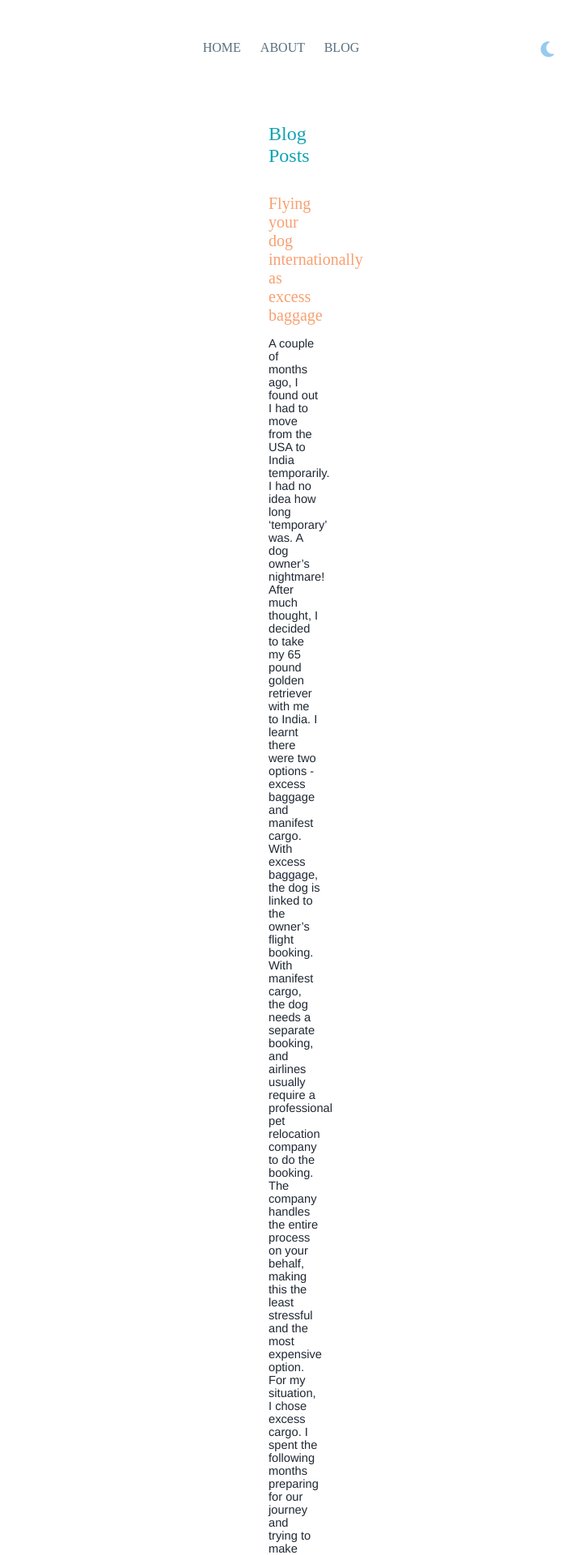
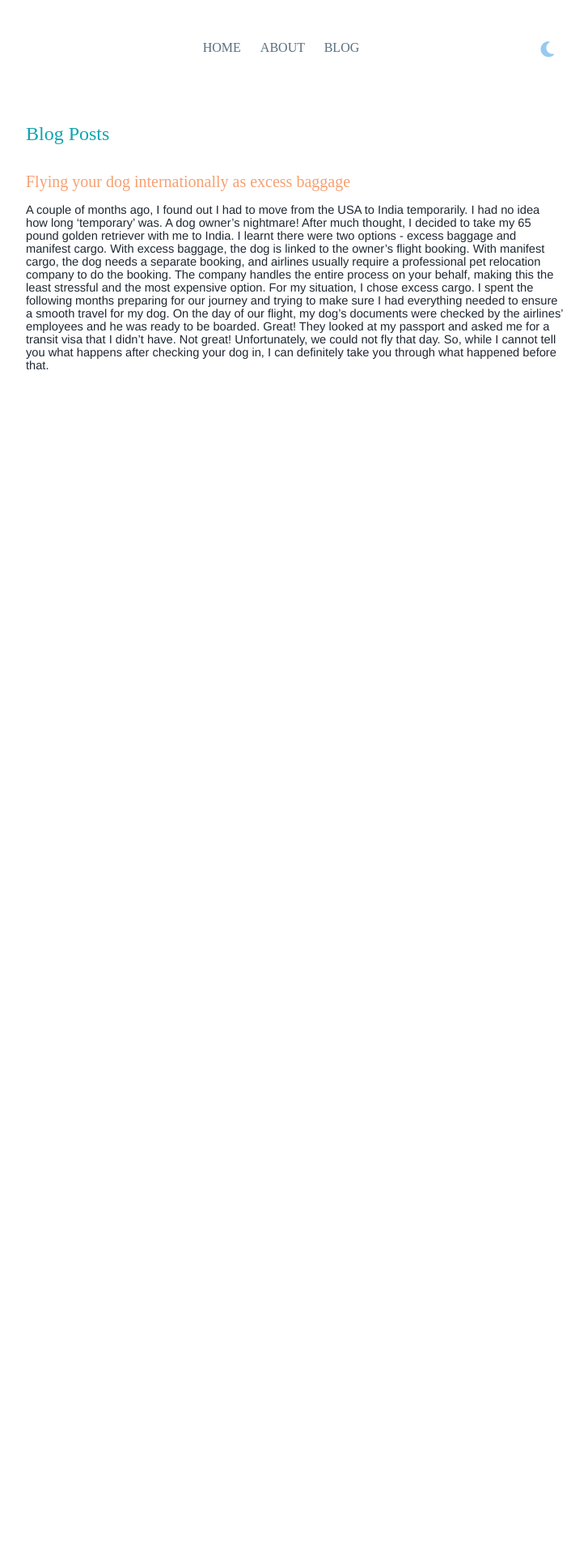
Before and after one commit to vaishnavisen/vaishnavisen.github.io, a Jekyll site: the page built from blog.html, in a window 1280 px wide. Shown: the top 1920 px of the page at 81% size, without its empty margins (276-1003 px from the left). Built offline with Jekyll 4.4.1, drawn with Linux system fonts in a browser that asks for light colours; nearby versions of some CDN libraries; after the commit the page ends 900 px from its top, so only the background shows below that.

Commit message:
Remove closing tag

```diff
--- a/blog.html
+++ b/blog.html
@@ -1,9 +1,8 @@
 ---
 layout: default
-title: Blog
+title: Blog Posts
 ---
-<div id = "page_margin">
-<p class="title">Blog Posts</p>
+<p class="title"> {{page.title}} </p>
 <body>
 <ul>
   {% for post in site.posts %}
@@ -13,4 +12,3 @@ title: Blog
     </li>
   {% endfor %}
 </ul>
-</div>
--- a/index.html
+++ b/index.html
@@ -6,4 +6,3 @@ title: Home
 <img src="/assets/images/wip.jpeg" alt="" width=384 height = 512/>
 <p class="title">{{ "You can have it all. Just not all at once." }}</p>
 </center>
-</div>
```
